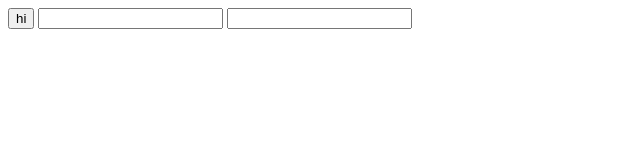
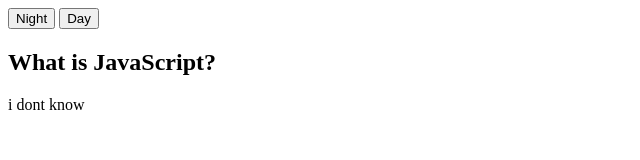
Before and after one commit to masterjms/JSpractice, a plain HTML site: page index.html in a window 1280 px wide. Shown: the whole page, without its empty margins (0-640 px from the left). Drawn offline with Linux system fonts and the light colour scheme.

Commit message:
basic js

```diff
--- a/index.html
+++ b/index.html
@@ -4,14 +4,23 @@
 <head>
   <meta charset="utf-8">
   <meta name="viewport" content="width=device-width">
-  <title>replit</title>
+  <title>자바스크립트 연습</title>
   <link href="style.css" rel="stylesheet" type="text/css" />
 </head>
 
 <body>
-  <input type = "button" value="hi" onclick="alert('hibbangaru')">
-  <input type = "text" onchange="alert('changed')">
-  <input type = "text" onkeydown="alert('keydownn')">
+  <input type = "button" value="Night" onclick="
+    document.querySelector('body').style.backgroundColor = 'black';
+    document.querySelector('body').style.color = 'white'; ">
+
+  <input type = "button" value="Day" onclick="
+    document.querySelector('body').style.backgroundColor = 'white';
+    document.querySelector('body').style.color = 'black';">
+
+  <h2>What is JavaScript?</h2>
+  <p>
+    i dont know
+  </p>
   <script src="script.js"></script>
 
 
```
